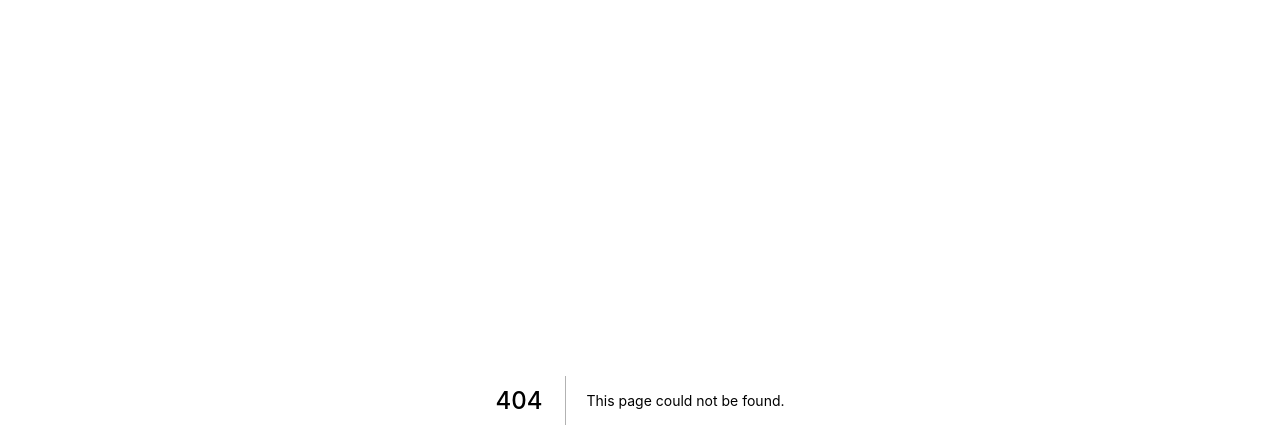
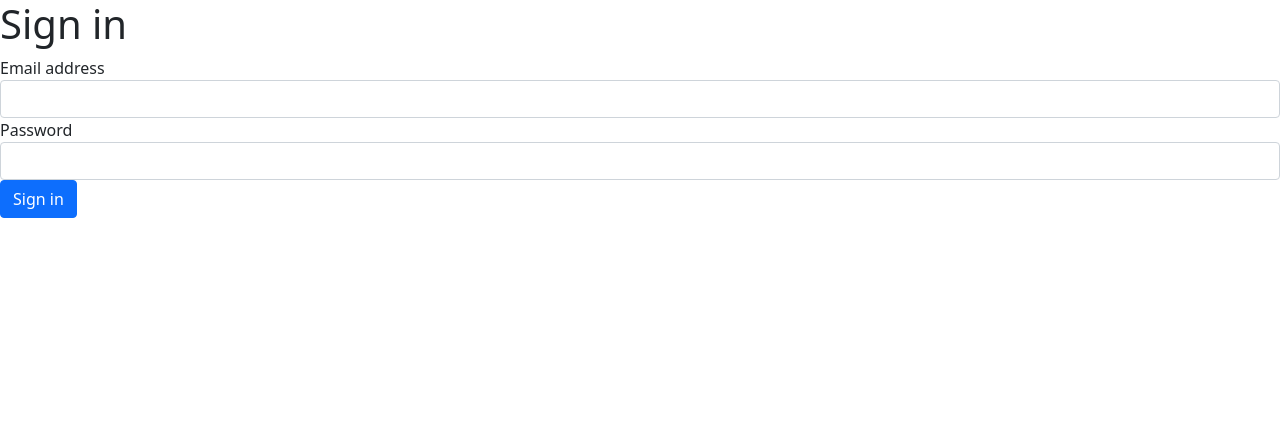
Before and after one commit to romanstrazanec-courses/microservices-ticketing, a Next.js app in the folder client/: page /auth/signin in a window 1280 px wide. Before the commit this address had no page. Shown: the top 448 px of the page. Built offline with nearby package versions, Linux system fonts and the light colour scheme.

Commit message:
Signin page

```diff
--- /dev/null
+++ b/client/pages/auth/signin.js
@@ -0,0 +1,42 @@
+import {useState} from "react";
+import Router from "next/router";
+import useRequest from "../../hooks/use-request";
+
+export default () => {
+    const [email, setEmail] = useState('');
+    const [password, setPassword] = useState('');
+    const {doRequest, errors} = useRequest({
+        url: '/api/users/signin',
+        method: 'post',
+        body: {email, password},
+        onSuccess: () => Router.push('/')
+    });
+
+    const onSubmit = async event => {
+        event.preventDefault();
+        await doRequest();
+    };
+
+    return <form onSubmit={onSubmit}>
+        <h1>Sign in</h1>
+        <div className="form-group">
+            <label>Email address</label>
+            <input
+                value={email}
+                onChange={e => setEmail(e.target.value)}
+                className="form-control"
+            />
+        </div>
+        <div className="form-group">
+            <label>Password</label>
+            <input
+                value={password}
+                onChange={e => setPassword(e.target.value)}
+                type="password"
+                className="form-control"
+            />
+        </div>
+        {errors}
+        <button className="btn btn-primary">Sign in</button>
+    </form>;
+};
```
